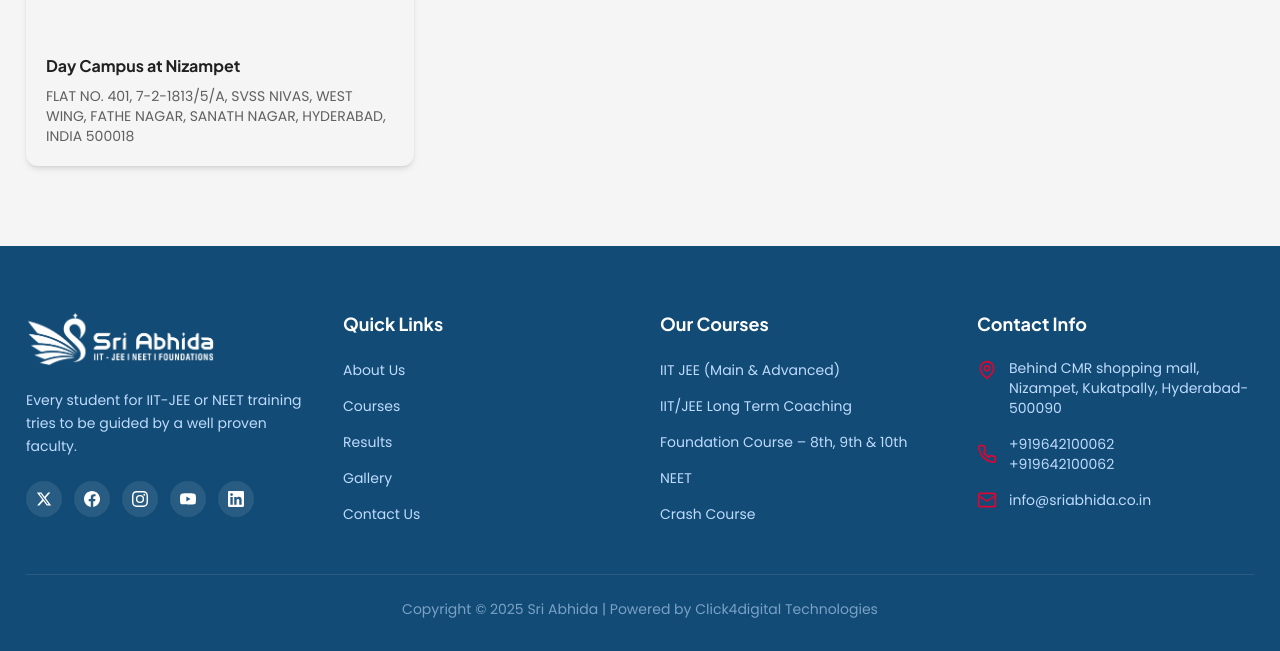
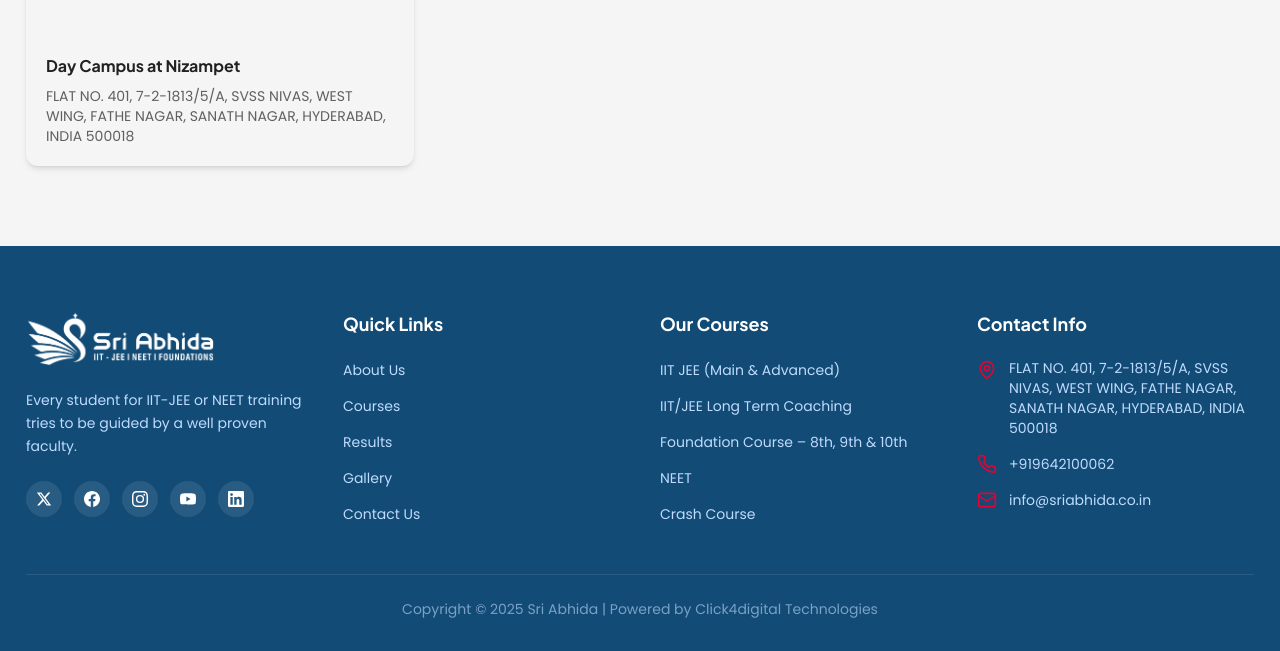
Before and after one commit to onesaz-code/sri-abhida, a React (Vite) app: page /contact-us in a window 1280 px wide. Shown: the part 1685-2336 px from the top of the page. Built offline with nearby package versions, Linux system fonts and the light colour scheme.

Commit message:
remove duplicate

```diff
--- a/src/components/Footer.tsx
+++ b/src/components/Footer.tsx
@@ -64,13 +64,12 @@
               <li className="flex items-start gap-3">
                 <MapPin className="w-5 h-5 text-primary flex-shrink-0 mt-0.5" />
                 <span className="text-blue-200 text-sm">
-                  Behind CMR shopping mall, Nizampet, Kukatpally, Hyderabad-500090
+                  FLAT NO. 401, 7-2-1813/5/A, SVSS NIVAS, WEST WING, FATHE NAGAR, SANATH NAGAR, HYDERABAD, INDIA 500018
                 </span>
               </li>
               <li className="flex items-center gap-3">
                 <Phone className="w-5 h-5 text-primary flex-shrink-0" />
                 <div className="flex flex-col">
-                  <a href="tel:+919642100062" className="text-blue-200 hover:text-primary transition-colors text-sm">+919642100062</a>
                   <a href="tel:+919642100062" className="text-blue-200 hover:text-primary transition-colors text-sm">+919642100062</a>
                 </div>
               </li>
--- a/src/pages/ContactUs.tsx
+++ b/src/pages/ContactUs.tsx
@@ -57,7 +57,6 @@
                     </div>
                     <div>
                       <p className="font-semibold text-dark mb-1">Phone</p>
-                      <a href="tel:+919642100062" className="text-dark/70 text-sm hover:text-primary transition-colors block">+919642100062</a>
                       <a href="tel:+919642100062" className="text-dark/70 text-sm hover:text-primary transition-colors block">+919642100062</a>
                     </div>
                   </div>
```
